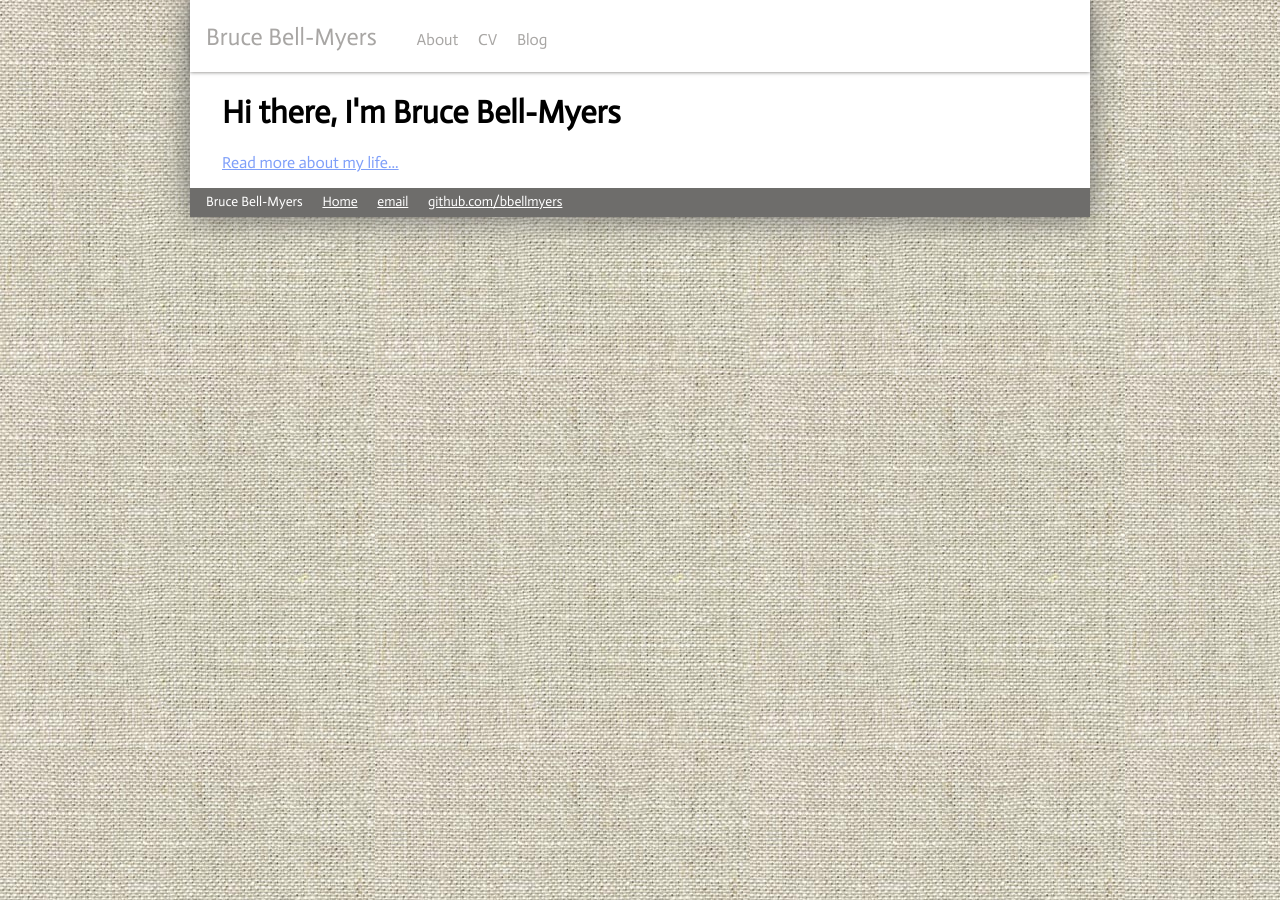
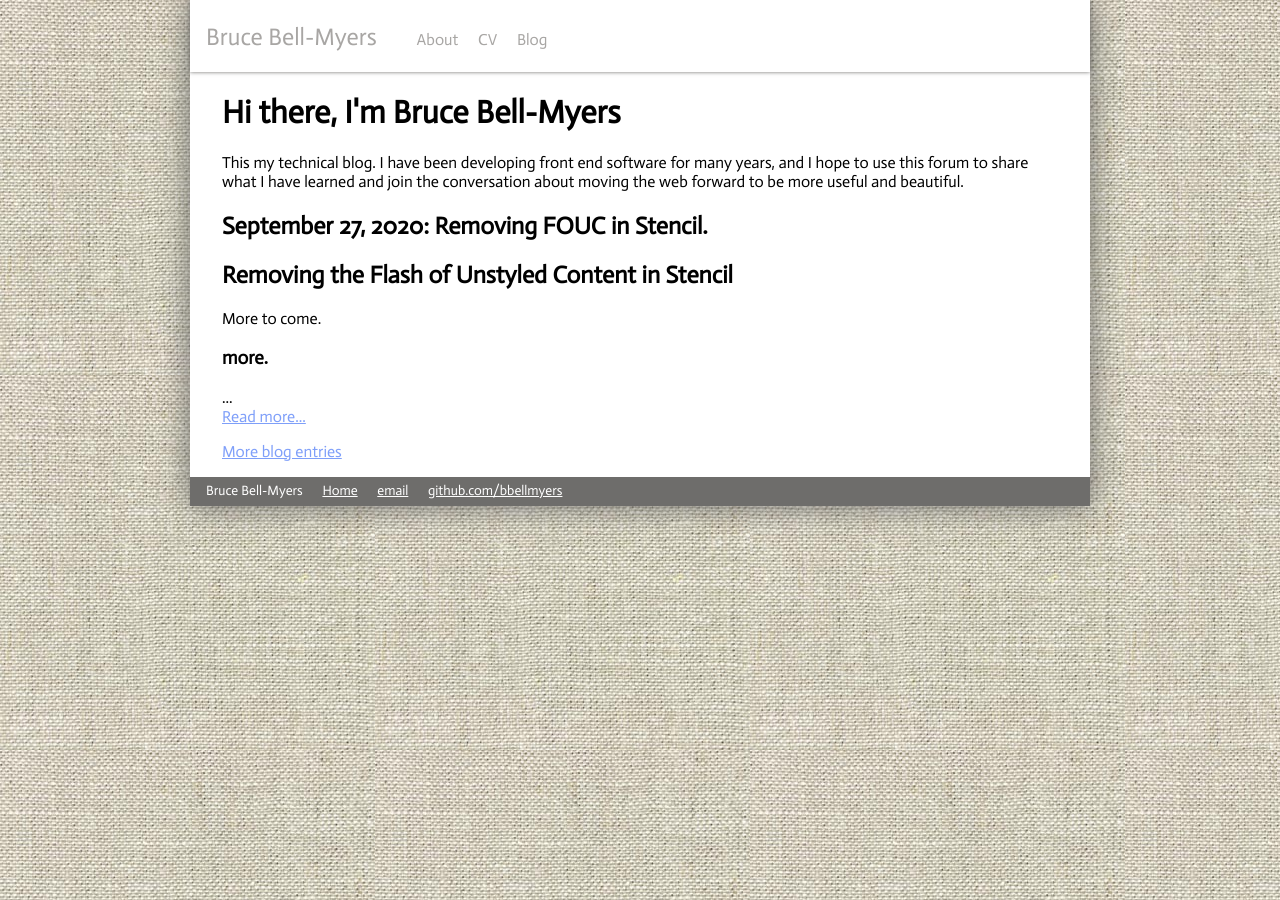
Before and after one commit to bbellmyers/bbellmyers.github.io, a Jekyll site: the page built from index.html, in a window 1280 px wide. Built offline with Jekyll 4.4.1, drawn with Linux system fonts in a browser that asks for light colours.

Commit message:
FOUC stub

```diff
--- /dev/null
+++ b/_posts/2020-09-27-fouc-stencil.md
@@ -0,0 +1,11 @@
+---
+layout: post
+title: 'Removing FOUC in Stencil.'
+date: 2020-09-27
+---
+
+## Removing the Flash of Unstyled Content in Stencil
+
+More to come.
+
+### more.
--- a/blog/index.html
+++ b/blog/index.html
@@ -3,7 +3,7 @@ layout: default
 ---
 <ul>
   {% for post in site.posts %}
-  <li><a href="{{ post.url }}">{{ post.title }}</a></li>
+  <li><a href="{{ post.url }}">{{post.date | date: '%B %d, %Y' }}: {{ post.title }}</a></li>
   {% endfor %}
 </ul>
 
--- a/css/main.scss
+++ b/css/main.scss
@@ -130,3 +130,11 @@ main {
   width: 140px;
   height: auto;
 }
+
+.other-posts {
+  float: right;
+  padding: 0.75rem;
+  background-color: #d8d5d2;
+  margin: 0 0 0.75rem 0.75rem;
+  list-style: none;
+}
--- a/index.html
+++ b/index.html
@@ -2,7 +2,23 @@
 layout: default
 title: Bruce Bell-Myers
 ---
+
 <div class="blurb">
   <h1>Hi there, I'm Bruce Bell-Myers</h1>
-  <p><a href="/about">Read more about my life...</a></p>
-</div><!-- /.blurb -->
+  <p>
+    This my technical blog. I have been developing front end software for many years, and I hope to use this forum to
+    share what I have learned and join the conversation about moving the web forward to be more useful and beautiful.
+  </p>
+  <p>
+    {% assign post = site.posts.first %}
+    <h2>{{post.date | date: '%B %d, %Y' }}: {{ post.title }}</h2>
+    <div>
+      {{ post.content | truncate: 200 }}...<br />
+      <a href="{{ post.url }}">Read more...</a>
+    </div>
+    <p>
+      <a href="/blog">More blog entries</a>
+    </p>
+  </p>
+</div>
+<!-- /.blurb -->
```
Also changed, not shown: _layouts/post.html (+8 -3 lines), _posts/2020-09-14-first-post.md (+1 -1 lines), about/index.md (+0 -2 lines).
